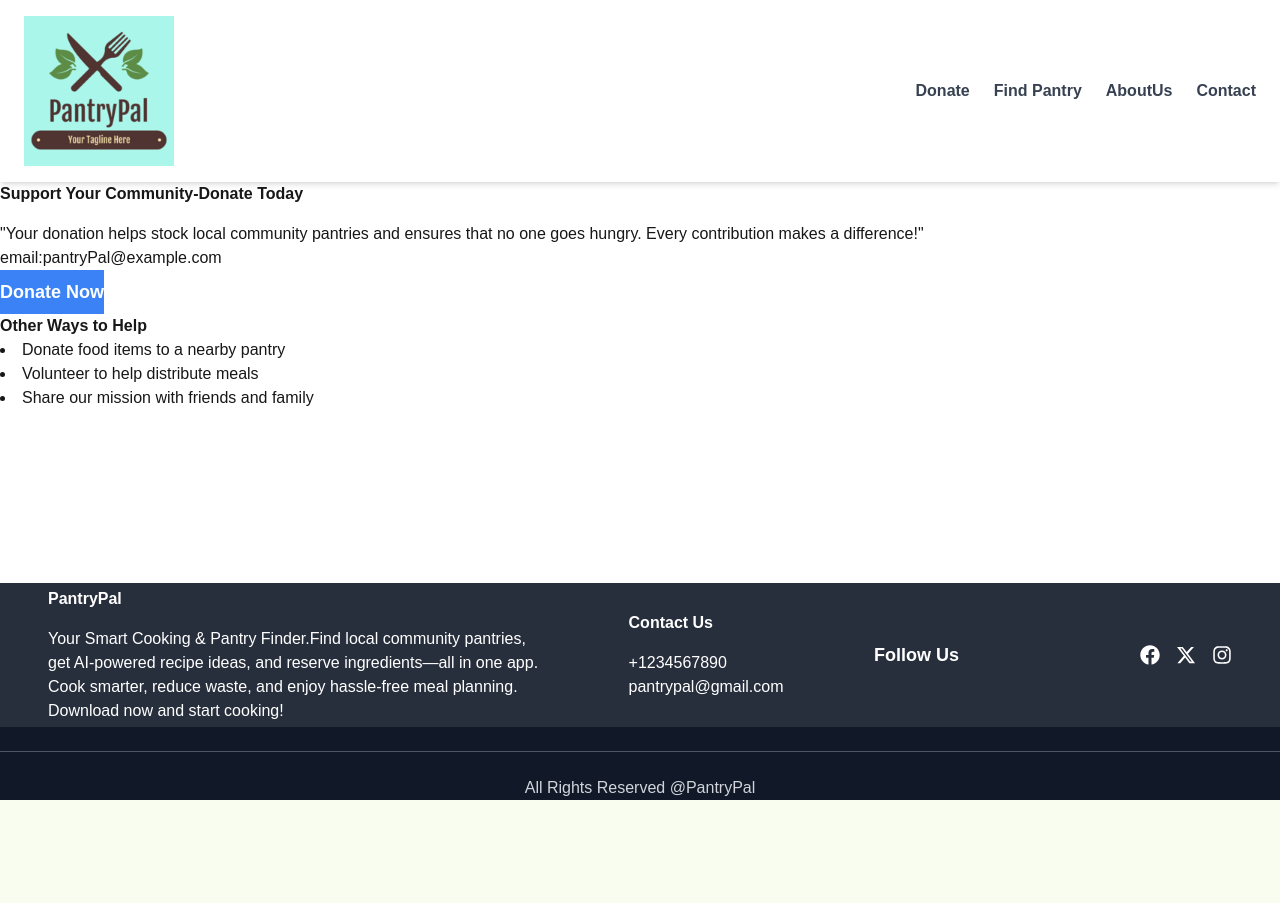
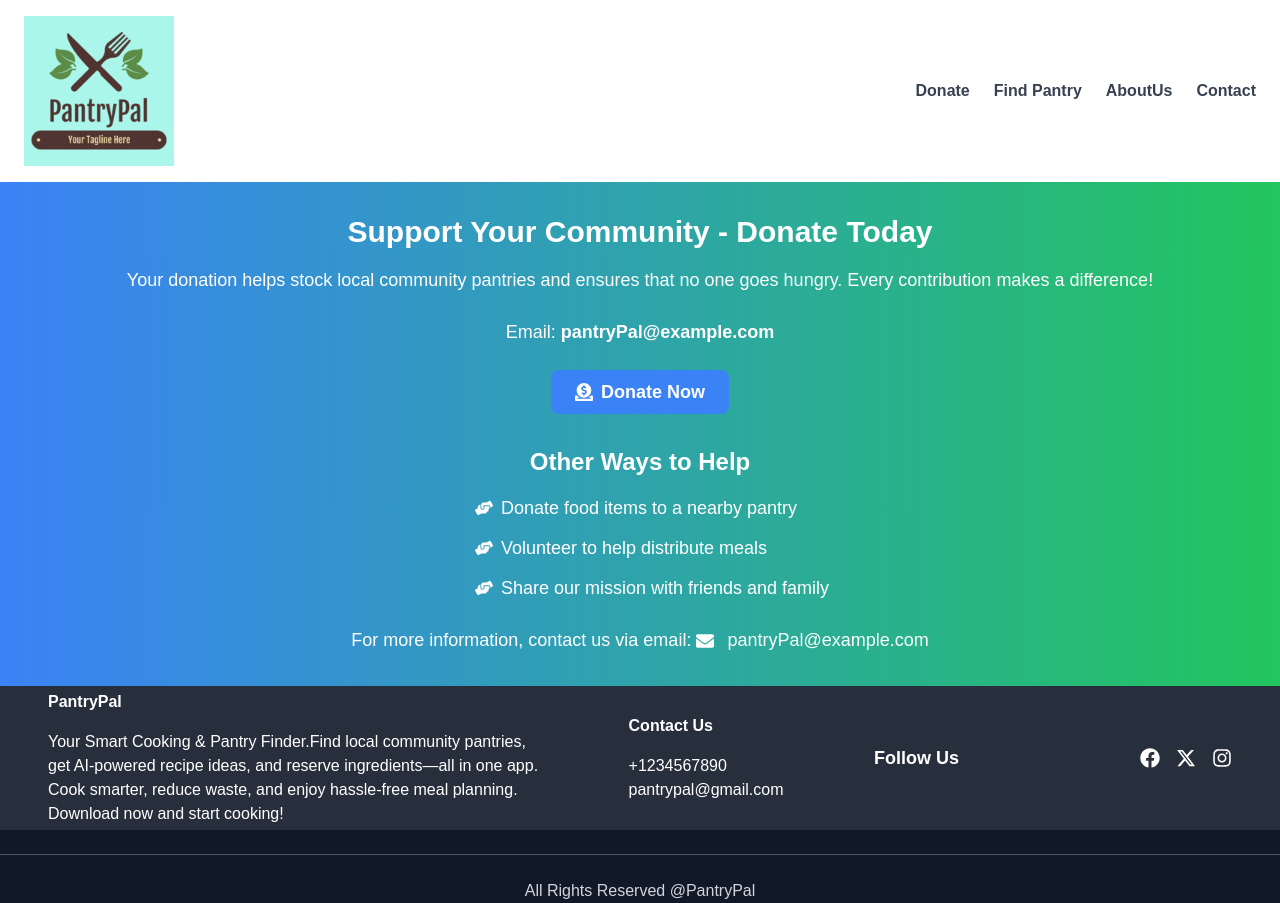
Before and after one commit to JerseyHackathon/hackathon, a Next.js app: page /donate in a window 1280 px wide. Before the commit the page ends 800 px from the top, so only its background shows below. Built offline with nearby package versions, Linux system fonts and the light colour scheme.

Commit message:
Added Animation in Donate Page

```diff
--- a/src/app/contact/page.tsx
+++ b/src/app/contact/page.tsx
@@ -1,6 +1,8 @@
 import React from "react";
+
 const Contact = () =>{
     return (
+
             <div>
                 <h1 className="text-1g font-bold mb-4">Contact Us</h1>
                 <p> </p>
@@ -8,6 +10,7 @@ const Contact = () =>{
                 <p>Ph: +1234567890</p>
                 <p>email: pantryPal@example.com</p>
              </div>
+
     );
 };
 
--- a/src/app/donate/page.tsx
+++ b/src/app/donate/page.tsx
@@ -1,22 +1,78 @@
+"use client";
 import React from "react";
-const Donate = () =>{
-    return (
-        <div>
-        <h1 className="text-1g font-bold mb-4">Support Your Community-Donate Today</h1>
-          <p>"Your donation helps stock local community pantries and ensures that no one goes hungry. Every contribution makes a difference!"</p>
-          <p>email:pantryPal@example.com</p>
+import { motion } from "framer-motion";
+import { FaHandsHelping, FaDonate, FaEnvelope } from "react-icons/fa";
 
-          <button className="flex justify-center bg-blue-500 text-white py-2 rounded-2g text-lg font-semibold hover:bg-green-600 transition">
-          Donate Now
-          </button>
+const Donate = () => {
+  return (
+    <div className="flex flex-col items-center p-8 bg-gradient-to-r from-blue-500 to-green-500 text-white">
+      <motion.h1
+        className="text-3xl font-bold mb-4"
+        initial={{ opacity: 0 }}
+        animate={{ opacity: 1 }}
+        transition={{ duration: 1 }}
+      >
+        Support Your Community - Donate Today
+      </motion.h1>
 
+      <motion.p
+        className="text-lg mb-6"
+        initial={{ opacity: 0 }}
+        animate={{ opacity: 1 }}
+        transition={{ delay: 0.5, duration: 1 }}
+      >
+        Your donation helps stock local community pantries and ensures that no one goes hungry. Every contribution makes a difference!
+      </motion.p>
 
-        <h1 className="text-1g font-bold">Other Ways to Help</h1>
-        <li>Donate food items to a nearby pantry</li>
-        <li>Volunteer to help distribute meals</li>
-        <li>Share our mission with friends and family</li>
-        </div>
-    );
+      <motion.p
+        className="text-lg mb-6"
+        initial={{ opacity: 0 }}
+        animate={{ opacity: 1 }}
+        transition={{ delay: 1, duration: 1 }}
+      >
+        Email: <span className="font-semibold">pantryPal@example.com</span>
+      </motion.p>
+
+      <motion.button
+        className="flex items-center bg-blue-500 text-white py-2 px-6 rounded-lg text-lg font-semibold hover:bg-green-600 transition"
+        initial={{ scale: 0.9 }}
+        animate={{ scale: 1 }}
+        whileHover={{ scale: 1.05 }}
+        transition={{ duration: 0.3 }}
+      >
+        <FaDonate className="mr-2" /> Donate Now
+      </motion.button>
+
+      <motion.h2
+        className="text-2xl font-bold mt-8 mb-4"
+        initial={{ opacity: 0 }}
+        animate={{ opacity: 1 }}
+        transition={{ delay: 1.5, duration: 1 }}
+      >
+        Other Ways to Help
+      </motion.h2>
+
+      <motion.ul
+        className="list-disc pl-6 space-y-3 text-lg"
+        initial={{ opacity: 0 }}
+        animate={{ opacity: 1 }}
+        transition={{ delay: 2, duration: 1 }}
+      >
+        <li className="flex items-center"><FaHandsHelping className="mr-2" /> Donate food items to a nearby pantry</li>
+        <li className="flex items-center"><FaHandsHelping className="mr-2" /> Volunteer to help distribute meals</li>
+        <li className="flex items-center"><FaHandsHelping className="mr-2" /> Share our mission with friends and family</li>
+      </motion.ul>
+
+      <motion.p
+        className="mt-6 text-lg"
+        initial={{ opacity: 0 }}
+        animate={{ opacity: 1 }}
+        transition={{ delay: 2.5, duration: 1 }}
+      >
+        For more information, contact us via email: <FaEnvelope className="inline-block mr-2" /> pantryPal@example.com
+      </motion.p>
+    </div>
+  );
 };
 
 export default Donate;
--- a/src/app/layout.tsx
+++ b/src/app/layout.tsx
@@ -32,22 +32,38 @@
 //     </html>
 //   );
 // }
+"use client";
 import React from "react";
 import Navbar from "./components/Navbar";
 import Footer from "./components/footer";
 import "./globals.css";
+import { motion, AnimatePresence } from "framer-motion";
+import { usePathname } from "next/navigation";
 
-export default function RootLayout({
-  children,
-}: {
+type RootLayoutProps = {
   children: React.ReactNode;
-}) {
+};
+
+export default function RootLayout({ children }: RootLayoutProps) {
+  const pathname = usePathname();
   return (
     <html lang="en">
-      <body className="flex flex-col min-h-screen">
+      <body className="flex flex-col min-h-screen overflow-x-hidden">
+        {/* Ensure no horizontal scroll due to animation */}
         <Navbar />
-        <main className="flex-grow">{children}</main>
-        <Footer/>
+        <AnimatePresence mode="wait">
+          <motion.main
+            key={pathname} // Triggers animation on route change
+            initial={{ rotateY: 90, opacity: 0 }} // Start flipped
+            animate={{ rotateY: 0, opacity: 1 }} // Flip to the front
+            exit={{ rotateY: -90, opacity: 0 }} // Flip out to the back
+            transition={{ duration: 1, ease: "easeInOut" }}
+            className="flex-grow"
+          >
+            {children}
+          </motion.main>
+        </AnimatePresence>
+        <Footer />
       </body>
     </html>
   );
--- a/src/app/page.tsx
+++ b/src/app/page.tsx
@@ -1,6 +1,7 @@
 "use client";
 
 // import dynamic from "next/dynamic";
+import{motion} from "framer-motion";
 import FoodPantryMap from "./map";
 import FoodListTable from "./FoodListTable";
 
@@ -10,6 +11,8 @@ import Donate from "./Donate/page";
 import AboutUs from "./about/page";
 import Image from "next/image";
 import { DeepChat } from "deep-chat-react";
+import { FontAwesomeIcon } from "@fortawesome/react-fontawesome";
+import { faRobot } from "@fortawesome/free-solid-svg-icons";
 // //
 // // export default function Home() {
 // //   return (
@@ -112,16 +115,24 @@ import { DeepChat } from "deep-chat-react";
 // }
 export default function Home() {
   return (
+
     <div className="min-h-screen flex flex-col items-center justify-center">
-      <div className="w-full max-w-4x1 mx-auto text-center justify-center">
+      <div className="w-full max-w-4xl mx-auto text-center justify-center">
         <div className="w-full mb-6">
+        <div className="w-full h-auto overflow-hidden">
+          <motion.div
+          className="flex"
+          animate={{x:["0%","100%"]}}
+          transition={{
+            x:{repeat: Infinity,duration:10,ease:"linear"}
+          }}>
           <img
-            src="https://images.unsplash.com/photo-1572424117831-005b5e9b3ae4?w=600&auto=format&fit=crop&q=60&ixlib=rb-4.0.3&ixid=M3wxMjA3fDB8MHxzZWFyY2h8MTJ8fG1lYWx8ZW58MHx8MHx8fDA%3D"
+            src="https://images.unsplash.com/photo-1466637574441-749b8f19452f?w=600&auto=format&fit=crop&q=60&ixlib=rb-4.0.3&ixid=M3wxMjA3fDB8MHxzZWFyY2h8MzR8fGZvb2QlMjBraXRjaGVufGVufDB8fDB8fHww"
             alt="food"
-            width={1200}
-            height={100}
-            className="w-full h-auto object-cover rounded-1g shadow-md"
-          />
+            className="w-full h-auto"
+            />
+            </motion.div>
+          </div>
 
           <div className="grid grid-rows-[20px_1fr_20px] items-center justify-items-center min-h-screen p-8 pb-20 gap-16 sm:p-20 font-[family-name:var(--font-geist-sans)]">
             <main className="flex flex-col gap-8 row-start-2 items-center sm:items-start">
@@ -137,6 +148,10 @@ export default function Home() {
               {/* Food Pantry Map Component */}
               <FoodPantryMap />
               <FoodListTable />
+
+            <FontAwesomeIcon icon={faRobot} className="text-blue-500 w-10 h-10" />
+
+
               <DeepChat
                 style={{ borderRadius: "20px", width: "1000px" }}
                 textInput={{ placeholder: { text: "What is in your pantry?" } }}
```
Lines whose indentation alone changed are shown as unchanged.
